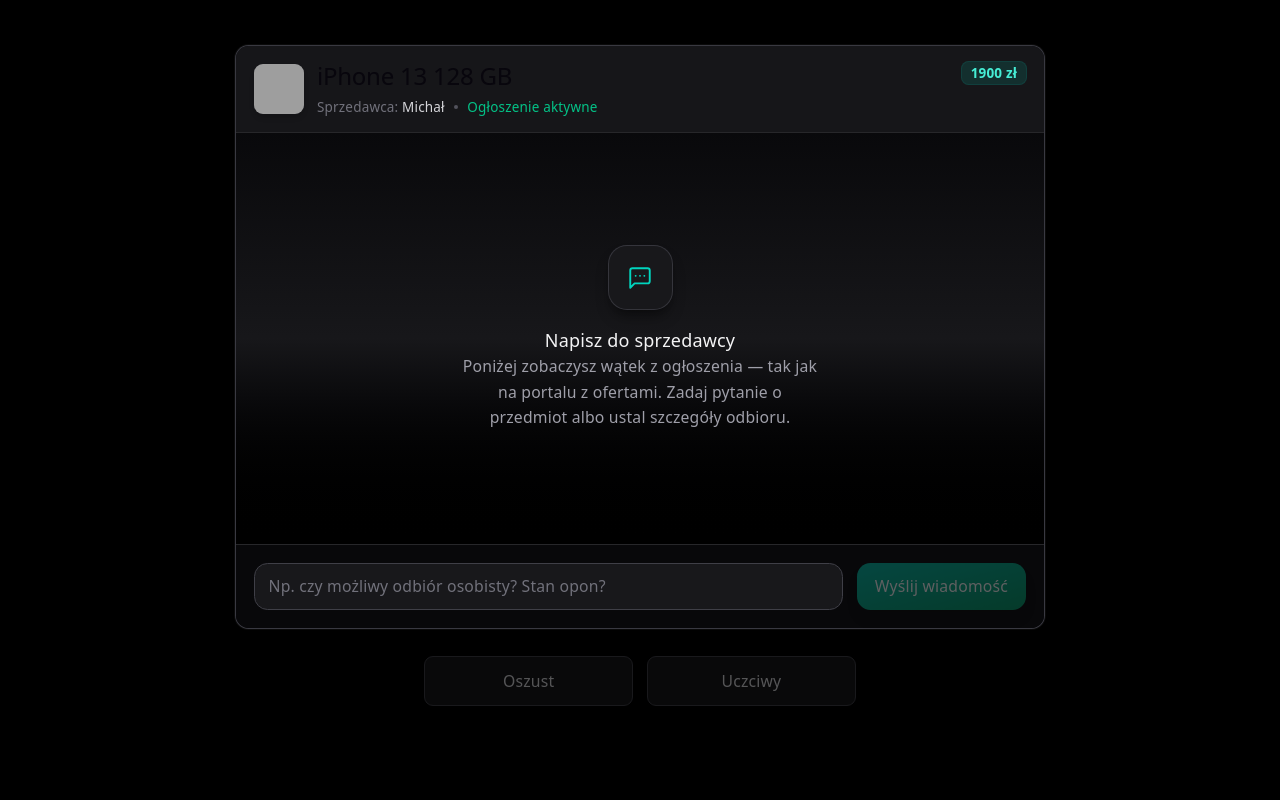
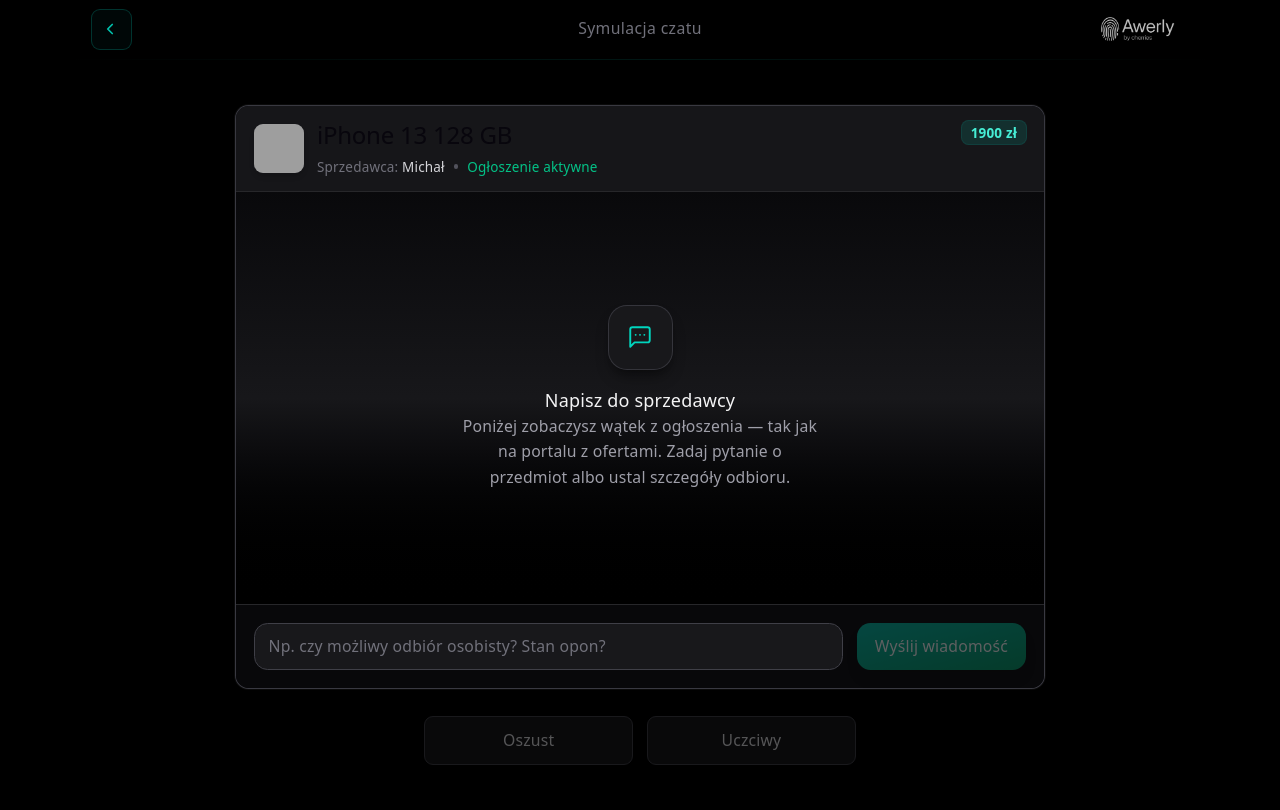
Before and after one commit to cherries-kosciuszkon/kosciuszkon, a React (Vite) app in the folder client/: page /chat in a window 1280 px wide. Built offline with nearby package versions, Linux system fonts and the light colour scheme; grey boxes are pictures that could not be loaded.

Commit message:
frontend: navbar (#17)

```diff
--- /dev/null
+++ b/client/src/features/common/MiniGameNavbar.tsx
@@ -0,0 +1,96 @@
+import { useId } from 'react'
+import { Link, useLocation } from 'react-router-dom'
+
+const LOGO_SRC = '/logo_white.png'
+
+/** Tytuł minigry dla ścieżki — rozszerz przy nowych routach. */
+const ROUTE_GAME_TITLE: Record<string, string> = {
+  '/chat': 'Symulacja czatu',
+  '/sms-lab': 'SMS Lab',
+  '/inbox-hero': 'Inbox Hero',
+}
+
+function BackIcon({ className }: { className?: string }) {
+  return (
+    <svg
+      xmlns="http://www.w3.org/2000/svg"
+      viewBox="0 0 24 24"
+      fill="none"
+      stroke="currentColor"
+      strokeWidth={2.25}
+      strokeLinecap="round"
+      strokeLinejoin="round"
+      className={className}
+      aria-hidden="true"
+    >
+      <path d="m15 18-6-6 6-6" />
+    </svg>
+  )
+}
+
+export type MiniGameNavbarProps = {
+  /** Nadpisuje tytuł z mapy (np. gdy ścieżka nie jest na liście). */
+  gameTitle?: string
+}
+
+/**
+ * Pasek minigry: powrót (strzałka) | tytuł | logo — ten sam układ co wcześniej,
+ * odświeżony wizualnie (wyśrodkowany tytuł, spójne odstępy, delikatny akcent).
+ */
+export function MiniGameNavbar({ gameTitle }: MiniGameNavbarProps) {
+  const titleId = useId()
+  const { pathname } = useLocation()
+  const title =
+    gameTitle ??
+    ROUTE_GAME_TITLE[pathname] ??
+    'Mini gra'
+
+  return (
+    <header
+      className="relative bg-transparent pb-px"
+      aria-labelledby={titleId}
+    >
+      {/* cienka linia pod całością — zamiast ciężkiego border-b */}
+      <div
+        className="pointer-events-none absolute inset-x-0 bottom-0 mx-auto h-px max-w-5xl bg-gradient-to-r from-transparent via-teal-500/12 to-transparent"
+        aria-hidden="true"
+      />
+
+      <div className="mx-auto max-w-5xl px-4 py-2 sm:px-6 sm:py-2">
+        <div className="grid w-full grid-cols-[minmax(0,1fr)_auto_minmax(0,1fr)] items-center gap-2 sm:gap-3">
+          <div className="flex justify-start">
+            <Link
+              to="/"
+              className="inline-flex h-8 min-w-8 items-center justify-center rounded-lg border border-teal-500/25 bg-teal-500/[0.04] text-teal-400/90 transition hover:border-teal-500/40 hover:bg-teal-500/10 hover:text-teal-300 active:scale-[0.98] focus-visible:outline focus-visible:ring-2 focus-visible:ring-teal-500/45 focus-visible:ring-offset-1 focus-visible:ring-offset-black sm:h-9 sm:min-w-9"
+              aria-label="Powrót na stronę główną"
+            >
+              <BackIcon className="h-4 w-4 -translate-x-px" />
+            </Link>
+          </div>
+
+          <p
+            id={titleId}
+            className="mx-auto max-w-[min(100%,16rem)] truncate text-center text-xs font-normal leading-tight tracking-wide text-zinc-500 sm:max-w-md sm:text-sm"
+          >
+            {title}
+          </p>
+
+          <div className="flex justify-end">
+            <Link
+              to="/"
+              className="inline-flex items-center justify-center rounded-lg px-1.5 py-1 text-zinc-500 transition hover:bg-white/[0.03] hover:text-zinc-400 focus-visible:outline focus-visible:ring-2 focus-visible:ring-teal-500/35 focus-visible:ring-offset-1 focus-visible:ring-offset-black"
+              aria-label="Kościuszkon — strona główna"
+            >
+              <img
+                src={LOGO_SRC}
+                alt=""
+                className="h-5 w-auto max-w-[4.5rem] object-contain object-right opacity-75 sm:h-[1.35rem] sm:max-w-[5rem]"
+                decoding="async"
+              />
+            </Link>
+          </div>
+        </div>
+      </div>
+    </header>
+  )
+}
--- a/client/src/pages/ChatPage.tsx
+++ b/client/src/pages/ChatPage.tsx
@@ -1,4 +1,5 @@
 import { useCallback, useState } from 'react'
+import { MiniGameNavbar } from '../features/common/MiniGameNavbar'
 import { ChatPanel } from '../features/chat/components/ChatPanel'
 import { createRandomChatPrompt } from '../features/chat/hooks/useRandomPrompt'
 import { ResultModal } from '../features/modal'
@@ -54,6 +55,7 @@
 
   return (
     <div className="min-h-dvh bg-black text-zinc-100 antialiased">
+      <MiniGameNavbar />
       <div className="mx-auto max-w-3xl px-4 py-6 sm:px-6 sm:py-10">
         <ChatPanel
           className="min-h-[20rem] h-[min(32rem,calc(100dvh-13rem))] sm:h-[min(36rem,calc(100dvh-12rem))]"
--- a/client/src/pages/InboxHeroPage.tsx
+++ b/client/src/pages/InboxHeroPage.tsx
@@ -1,8 +1,10 @@
+import { MiniGameNavbar } from '../features/common/MiniGameNavbar'
 import { InboxHeroPanel } from '../features/inbox-hero/components/InboxHeroPanel'
 
 export default function InboxHeroPage() {
   return (
     <div className="min-h-dvh bg-black text-zinc-100 antialiased">
+      <MiniGameNavbar />
       <div className="mx-auto max-w-5xl px-4 py-6 sm:px-6 sm:py-10">
         <InboxHeroPanel />
       </div>
--- a/client/src/pages/SmsLabPage.tsx
+++ b/client/src/pages/SmsLabPage.tsx
@@ -1,5 +1,5 @@
 import { useRef, useState } from 'react'
-import { Link } from 'react-router-dom'
+import { MiniGameNavbar } from '../features/common/MiniGameNavbar'
 import { ResultModal } from '../features/modal'
 import {
   SmsChatView,
@@ -13,23 +13,11 @@
 
   return (
     <div className="min-h-dvh bg-black text-zinc-100 antialiased">
+      <MiniGameNavbar />
       <div className="mx-auto max-w-lg px-4 pb-12 pt-6">
-        <div className="mb-6 flex items-center justify-between gap-4">
-          <div>
-            <h1 className="text-lg font-semibold tracking-tight text-zinc-50 sm:text-xl">
-              SMS Lab
-            </h1>
-            <p className="mt-1 text-sm text-zinc-500">
-              Edukacja: czy ta wiadomość to oszustwo?
-            </p>
-          </div>
-          <Link
-            to="/"
-            className="shrink-0 rounded-lg px-3 py-2 text-sm text-teal-400 ring-1 ring-teal-500/30 hover:bg-teal-500/10"
-          >
-            Start
-          </Link>
-        </div>
+        <p className="mb-6 text-center text-sm text-zinc-500">
+          Edukacja: czy ta wiadomość to oszustwo?
+        </p>
         <SmsChatView
           ref={chatRef}
           onRoundResult={setRoundResult}
```
